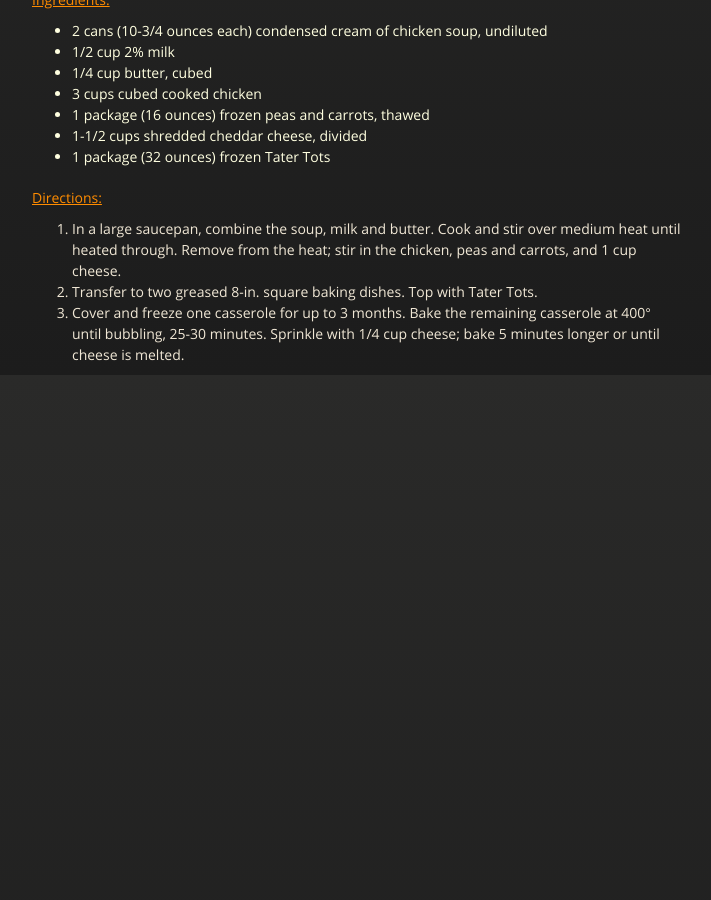
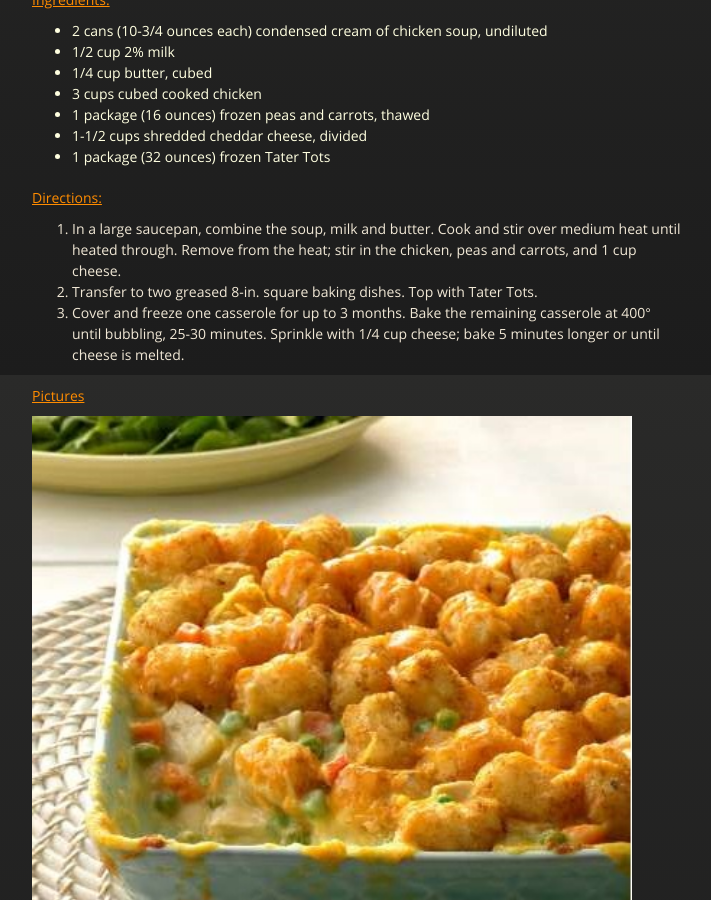
Before and after one commit to cmwillett/TheDigitalCookbook, a Jekyll site: the page built from MainDishes/ChickenTaterBake.md, in a window 1280 px wide and 900 px high, scrolled down 525 px. Shown: the whole window, without its empty margins (283-994 px from the left). Built offline with Jekyll 4.4.1, drawn with Linux system fonts in a browser that asks for light colours; nearby versions of some CDN libraries; before the commit the page ends 930 px from its top, so only the background shows below that.

Commit message:
added travis thomas

```diff
--- a/MainDishes/ChickenTaterBake.md
+++ b/MainDishes/ChickenTaterBake.md
@@ -18,3 +18,6 @@
 1. In a large saucepan, combine the soup, milk and butter. Cook and stir over medium heat until heated through. Remove from the heat; stir in the chicken, peas and carrots, and 1 cup cheese.
 2. Transfer to two greased 8-in. square baking dishes. Top with Tater Tots.
 3. Cover and freeze one casserole for up to 3 months. Bake the remaining casserole at 400° until bubbling, 25-30 minutes. Sprinkle with 1/4 cup cheese; bake 5 minutes longer or until cheese is melted.
+
+#### Pictures
+![]({{site.github.url}}/MainDishes/Images/ChickenTaterBake.jpg){:height="600px" width="600px"}
```
Also changed, not shown: MainDishes/Images/ChickenTaterBake.jpg (added).
